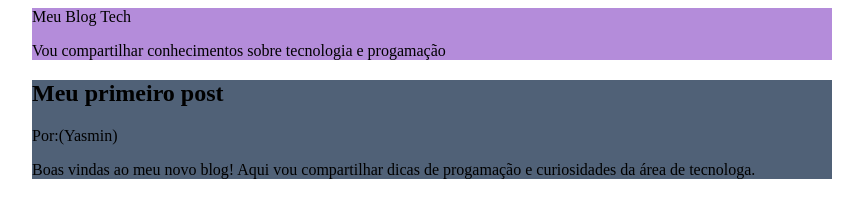
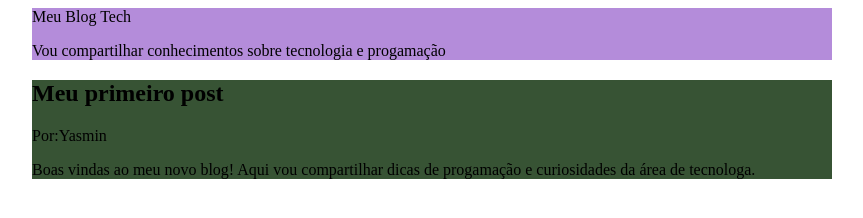
Before and after one commit to yasminoliveirasilva06-netizen/Blog-Tech-1D, a plain HTML site: page index.html in a window 1280 px wide. Shown: the whole page, without its empty margins (208-1071 px from the left). Drawn offline with Linux system fonts and the light colour scheme.

Commit message:
atualizar

```diff
--- a/style.css
+++ b/style.css
@@ -7,7 +7,7 @@ header {
 }
 
 main {
-    background-color: rgb(80, 97, 119);
+    background-color: rgb(55, 83, 52);
     color: black;
     max-width: 800px;
     margin: 0 auto;
```
Also changed, not shown: index.html (+1 -1 lines).
